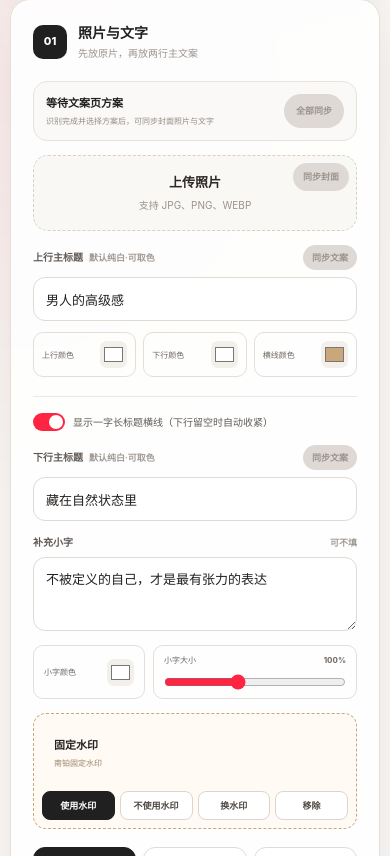
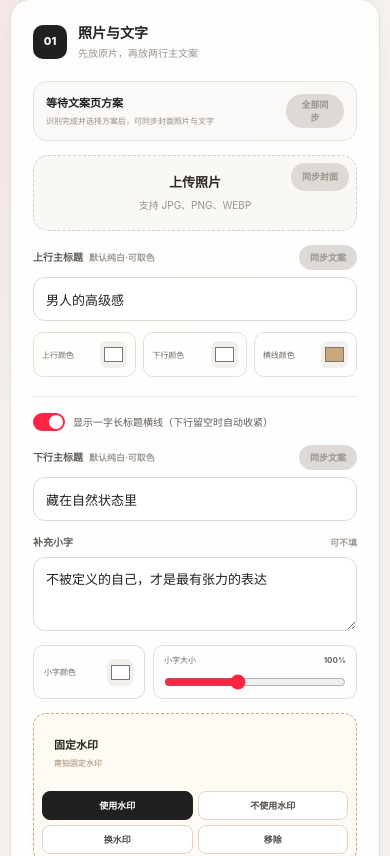
Before and after one commit to wdmm630202/nbo-cover-copy, a Next.js app: page /cover in a window 390 px wide. Shown: the part 1144-2000 px from the top of the page. Built offline with nearby package versions, Linux system fonts and the light colour scheme.

Commit message:
fix: align watermark and mobile cover controls

```diff
--- a/app/cover/CoverStudio.tsx
+++ b/app/cover/CoverStudio.tsx
@@ -266,8 +266,9 @@ function drawTemplateText(
   const usableBottom = cropBottom - playCountReserve - DOUYIN_HOME_GRID_SAFE_AREA.verticalInset * geometryScale;
   const watermarkBounds = watermark ? getWatermarkVisibleBounds(watermark) : null;
   const matchedWatermarkScale = watermarkBounds ? subtitleFontSize / Math.max(1, watermarkBounds.bottom - watermarkBounds.top) : 0;
+  const watermarkBottom = cropBottom - playCountReserve;
   const watermarkTop = watermark
-    ? (height - watermark.naturalHeight * matchedWatermarkScale) / 2 + (watermarkBounds?.top ?? 0) * matchedWatermarkScale
+    ? watermarkBottom - ((watermarkBounds?.bottom ?? 0) - (watermarkBounds?.top ?? 0)) * matchedWatermarkScale
     : Number.POSITIVE_INFINITY;
   const bottomTextLimit = Math.min(usableBottom, watermarkTop - opticalGap);
   const requestedY = settings.templateId.startsWith("top-")
@@ -337,7 +338,10 @@ function drawWatermark(
     : settings.watermarkAlign === "right"
       ? width - safeInset - bounds.right * scale
       : width / 2 - ((bounds.left + bounds.right) / 2) * scale;
-  const y = (height - drawHeight) / 2;
+  const isDouyinCanvas = height / width > 1.5;
+  const cropBottom = isDouyinCanvas ? DOUYIN_HOME_GRID_SAFE_AREA.cropBottom * (width / 1080) : height;
+  const playCountReserve = isDouyinCanvas ? DOUYIN_HOME_GRID_SAFE_AREA.playCountReserve * (width / 1080) : 0;
+  const y = cropBottom - playCountReserve - bounds.bottom * scale;
   context.save();
   context.globalAlpha = settings.watermarkOpacity / 100;
   context.drawImage(watermark, x, y, drawWidth, drawHeight);
@@ -1047,8 +1051,8 @@ export default function CoverStudio() {
             <Slider
               label="自由旋转"
               value={settings.rotation}
-              min={-360}
-              max={360}
+              min={-180}
+              max={180}
               suffix="°"
               onChange={(value) => updateSetting("rotation", value)}
             />
--- a/app/globals.css
+++ b/app/globals.css
@@ -426,6 +426,7 @@ body {
 }
 
 .studio-copy-sync button {
+  width: 58px;
   min-height: 34px;
   padding: 0 12px;
   font-size: 9px;
@@ -474,7 +475,7 @@ body {
 
 .studio-watermark-box b { font-size: 11px; }
 .studio-watermark-box span { max-width: 100%; overflow: hidden; color: #9b8367; font-size: 8px; text-overflow: ellipsis; white-space: nowrap; }
-.studio-watermark-actions { margin-top: 7px; display: grid; grid-template-columns: repeat(4, minmax(0, 1fr)); gap: 5px; }
+.studio-watermark-actions { margin-top: 7px; display: grid; grid-template-columns: repeat(2, minmax(0, 1fr)); gap: 5px; }
 .studio-watermark-actions button { min-width: 0; min-height: 29px; padding: 0 3px; border: 1px solid #ddd5cd; border-radius: 8px; background: #fff; color: #514a44; font-size: 9px; font-weight: 750; cursor: pointer; }
 .studio-watermark-actions button.is-active { border-color: #202020; background: #202020; color: #fff; }
 
@@ -533,6 +534,7 @@ body {
 }
 
 .studio-image-sync {
+  width: 58px;
   min-height: 28px;
   padding: 0 10px;
   position: absolute;
@@ -589,6 +591,7 @@ body {
 }
 
 .studio-field-heading button {
+  width: 58px;
   min-height: 25px;
   padding: 0 9px;
   font-size: 9px;
@@ -1115,7 +1118,7 @@ body {
   }
 
   .studio-template-grid {
-    grid-template-columns: repeat(2, 1fr);
+    grid-template-columns: repeat(3, 1fr);
   }
 
   .cover-standard-card {
```
Also changed, not shown: 3 other files (tests, documents, lock files or other folders).
